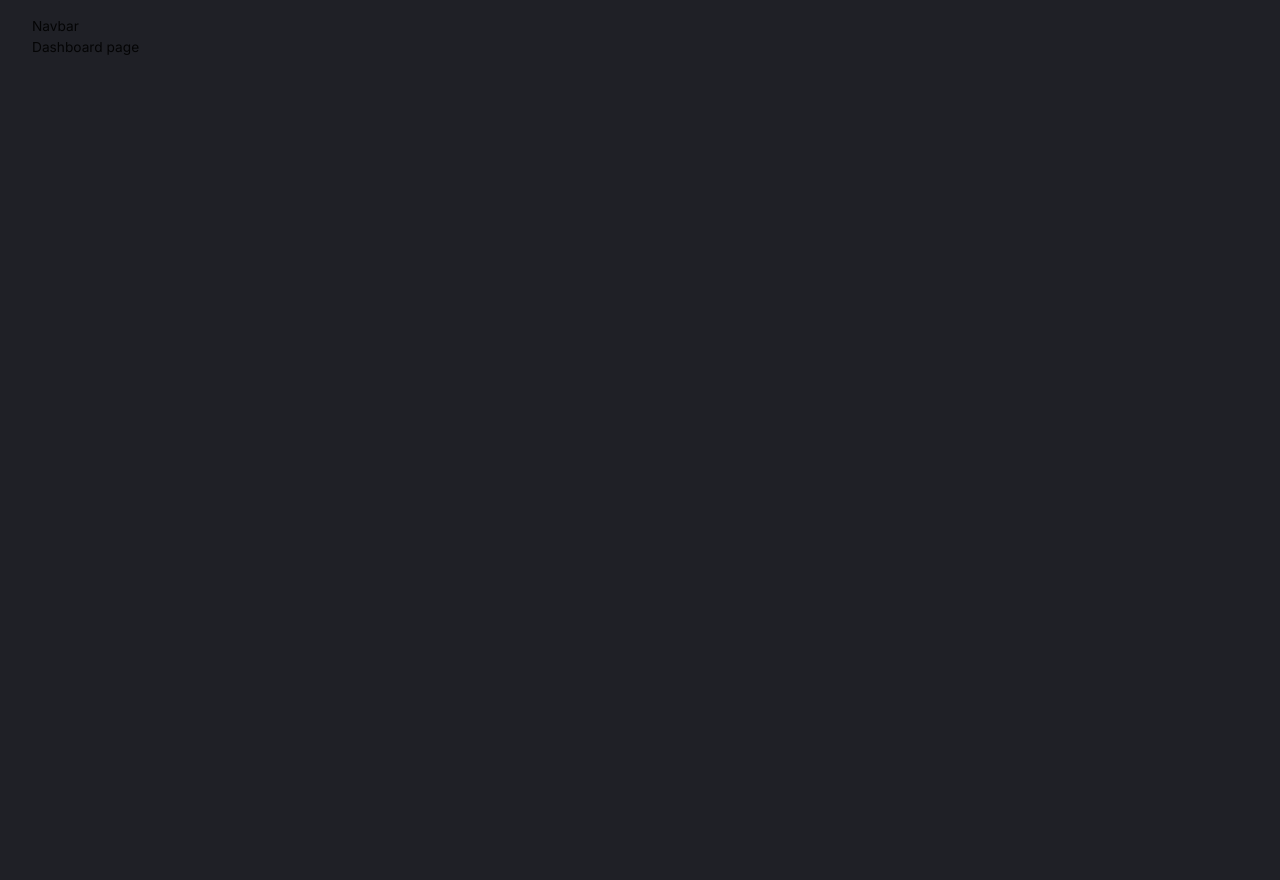
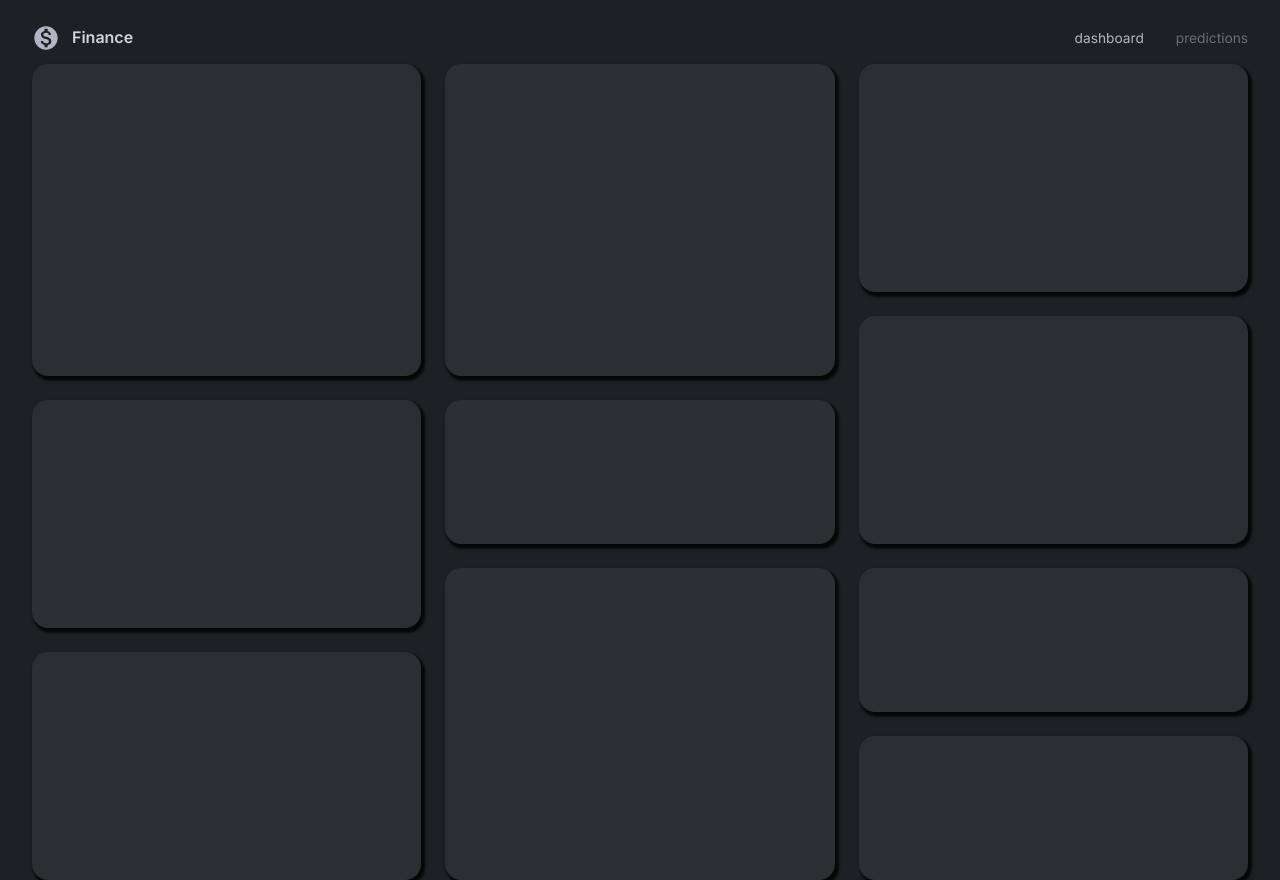
Before and after one commit to smanav237/finance-dashboard, a React (Vite) app in the folder client/: page / in a window 1280 px wide. Before the commit the page ends 800 px from the top, so only its background shows below. Built offline with nearby package versions, Linux system fonts and the light colour scheme; no server answers.

Commit message:
redux state added

```diff
--- a/client/src/App.tsx
+++ b/client/src/App.tsx
@@ -4,6 +4,7 @@
 import {useMemo} from 'react'
 import { themeSettings } from './theme'
 import Navbar from './scenes/navbar'
+import Dashboard from './scenes/dashboard'
 
 function App() {
   const theme = useMemo(() => createTheme(themeSettings), []);  // empty because need only one time render
@@ -15,7 +16,7 @@
             <Box width="100%" height="100%" padding="1rem 2rem 4rem 2rem">
               <Navbar/>
               <Routes>
-                <Route path="/" element={<div>Dashboard page</div>}/>
+                <Route path="/" element={<Dashboard/>}/>
                 <Route
                 path="/predictions"
                 element={<div>Predictions page</div>}
--- /dev/null
+++ b/client/src/components/DashboardBox.tsx
@@ -0,0 +1,10 @@
+import { Box } from "@mui/material";
+import { styled } from "@mui/system";
+
+const DashboardBox = styled(Box)(({ theme }) => ({
+  backgroundColor: theme.palette.background.light,
+  borderRadius: "1rem",
+  boxShadow: "0.15rem 0.2rem 0.15rem 0.1rem rgba(0, 0, 0, .8)",
+}));
+
+export default DashboardBox;
--- /dev/null
+++ b/client/src/components/FlexBetween.tsx
@@ -0,0 +1,10 @@
+import { Box } from "@mui/material";
+import { styled } from "@mui/system";
+
+const FlexBetween = styled(Box)({        // syntax for styled components
+  display: "flex",
+  justifyContent: "space-between",
+  alignItems: "center",
+});
+
+export default FlexBetween;
--- a/client/src/main.tsx
+++ b/client/src/main.tsx
@@ -3,8 +3,19 @@
 import App from './App.tsx'
 import './index.css'
 
+import { Provider } from "react-redux";
+import { configureStore } from "@reduxjs/toolkit";
+import { setupListeners } from "@reduxjs/toolkit/query";
+import { api } from './state/api';
+
+export const store = configureStore({
+  reducer: { [api.reducerPath]: api.reducer },
+  middleware: (getDefault) => getDefault().concat(api.middleware),
+});
+setupListeners(store.dispatch);
+
 ReactDOM.createRoot(document.getElementById('root')!).render(
-  <React.StrictMode>
-    <App />
-  </React.StrictMode>,
+  <Provider store={store}>
+  <App />
+  </Provider>
 )
--- /dev/null
+++ b/client/src/scenes/dashboard/Row1.tsx
@@ -0,0 +1,17 @@
+import DashboardBox from "../../components/DashboardBox"
+import { useGetKpisQuery } from "../../state/api"
+
+type Props = {}
+
+const Row1 = (props: Props) => {
+  const {data} = useGetKpisQuery();
+  return (
+    <>
+    <DashboardBox gridArea="a"></DashboardBox>
+    <DashboardBox gridArea="b"></DashboardBox>
+    <DashboardBox gridArea="c"></DashboardBox>
+    </>
+  )
+}
+
+export default Row1
--- /dev/null
+++ b/client/src/scenes/dashboard/Row2.tsx
@@ -0,0 +1,16 @@
+import React from 'react'
+import DashboardBox from '../../components/DashboardBox'
+
+type Props = {}
+
+const Row2 = (props: Props) => {
+  return (
+    <>
+    <DashboardBox gridArea="d"></DashboardBox>
+    <DashboardBox gridArea="e"></DashboardBox>
+    <DashboardBox gridArea="f"></DashboardBox>
+    </>
+  )
+}
+
+export default Row2
--- /dev/null
+++ b/client/src/scenes/dashboard/Row3.tsx
@@ -0,0 +1,17 @@
+import React from 'react'
+import DashboardBox from '../../components/DashboardBox'
+
+type Props = {}
+
+const Row3 = (props: Props) => {
+  return (
+    <>
+    <DashboardBox gridArea="g"></DashboardBox>
+    <DashboardBox gridArea="h"></DashboardBox>
+    <DashboardBox gridArea="i"></DashboardBox>
+    <DashboardBox gridArea="j"></DashboardBox>
+    </>
+  )
+}
+
+export default Row3
--- /dev/null
+++ b/client/src/scenes/dashboard/index.tsx
@@ -0,0 +1,80 @@
+import { Box, useMediaQuery } from "@mui/material";
+import Row1 from "./Row1";
+import Row2 from "./Row2";
+import Row3 from "./Row3";
+
+const gridTemplateLargeScreens = `
+  "a b c"
+  "a b c"
+  "a b c"
+  "a b f"
+  "d e f"
+  "d e f"
+  "d h i"
+  "g h i"
+  "g h j"
+  "g h j"
+`;
+const gridTemplateSmallScreens = `
+  "a"
+  "a"
+  "a"
+  "a"
+  "b"
+  "b"
+  "b"
+  "b"
+  "c"
+  "c"
+  "c"
+  "d"
+  "d"
+  "d"
+  "e"
+  "e"
+  "f"
+  "f"
+  "f"
+  "g"
+  "g"
+  "g"
+  "h"
+  "h"
+  "h"
+  "h"
+  "i"
+  "i"
+  "j"
+  "j"
+`;
+
+const Dashboard = () => {
+  const isAboveMediumScreens = useMediaQuery("(min-width: 1200px)");   // useMediaQuery is built in hook from mui
+  return (
+    <Box
+      width="100%"
+      height="100%"
+      display="grid"
+      gap="1.5rem"
+      sx={
+        isAboveMediumScreens
+          ? {
+              gridTemplateColumns: "repeat(3, minmax(370px, 1fr))",
+              gridTemplateRows: "repeat(10, minmax(60px, 1fr))",
+              gridTemplateAreas: gridTemplateLargeScreens,
+            }
+          : {
+              gridAutoColumns: "1fr",
+              gridAutoRows: "80px",
+              gridTemplateAreas: gridTemplateSmallScreens,
+            }
+      }
+    >
+      <Row1/>
+      <Row2 />
+      <Row3 />
+    </Box>
+  );
+};
+
+export default Dashboard;
--- a/client/src/scenes/navbar/index.tsx
+++ b/client/src/scenes/navbar/index.tsx
@@ -1,12 +1,63 @@
 import {useState} from 'react'
 import { Link } from 'react-router-dom'
 import {Box,Typography, useTheme} from '@mui/material'
+import FlexBetween from '../../components/FlexBetween'
+import MonetizationOnIcon from '@mui/icons-material/MonetizationOn';
 
 type Props = {}
 
 const Navbar = (props: Props) => {
+  const { palette } = useTheme();
+   const [selected, setSelected] = useState("dashboard")
+
   return (
-    <div>Navbar</div>
+    <div>
+      <FlexBetween
+      mb="0.25rem"        // margin bottom
+      color={palette.grey[500]}
+      p="0.5rem 0rem"   // padding
+      >
+      {/* Left side*/}
+      <FlexBetween gap="0.75rem">
+        <MonetizationOnIcon sx={{fontSize:"28px"}}/>
+        <Typography variant="h4" fontSize="16px">
+          Finance
+        </Typography>
+      </FlexBetween>
+
+{/* RIGHT SIDE */}
+      <FlexBetween gap="2rem">
+
+        <Box sx={{ "&:hover": { color: palette.primary[100] } }}>
+          <Link
+            to="/"
+            onClick={() => setSelected("dashboard")}
+            style={{
+              color: selected === "dashboard" ? "inherit" : palette.grey[700],
+              textDecoration: "inherit",
+            }}
+          >
+            dashboard
+          </Link>
+        </Box>
+
+        <Box sx={{ "&:hover": { color: palette.primary[100] } }}>
+          <Link
+            to="/predictions"
+            onClick={() => setSelected("predictions")}
+            style={{
+              color: selected === "predictions" ? "inherit" : palette.grey[700],
+              textDecoration: "inherit",
+            }}
+          >
+            predictions
+          </Link>
+        </Box>
+
+      </FlexBetween>
+
+    </FlexBetween>
+    </div>
   )
 }
 
--- /dev/null
+++ b/client/src/state/api.ts
@@ -0,0 +1,16 @@
+import { createApi, fetchBaseQuery } from "@reduxjs/toolkit/query/react";
+
+
+export const api = createApi({
+    baseQuery: fetchBaseQuery({ baseUrl: import.meta.env.VITE_BASE_URL }),
+    reducerPath: "main",
+    tagTypes: ["Kpis"],
+    endpoints: (build) => ({
+      getKpis: build.query<void, void>({
+        query: () => "kpi/kpis/",
+        providesTags: ["Kpis"],
+      }),
+    }),
+  });
+
+  export const { useGetKpisQuery } = api;
```
Also changed, not shown: client/src/state/types.ts (added).
